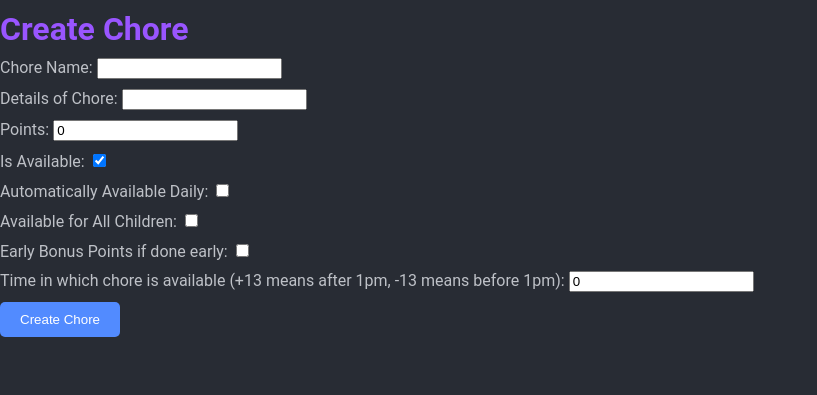
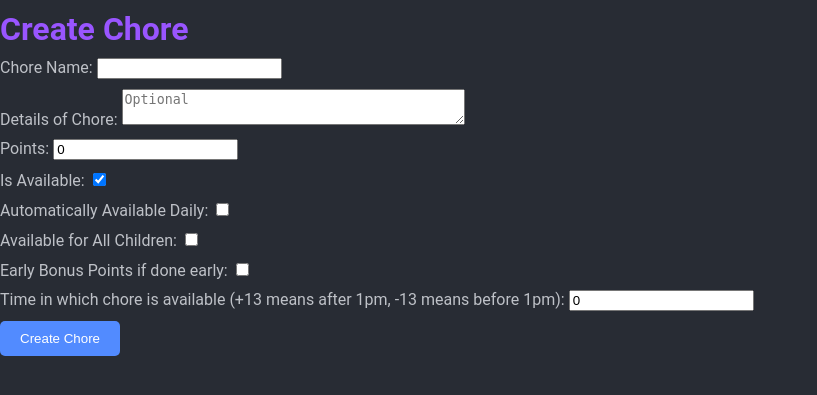
Before and after one commit to emmertex/chore_app, a Django app: page /create_chore/ in a window 1280 px wide. Shown: the top 395 px of the page, without its empty margins (0-817 px from the left). Run offline with Django 5.2, Linux system fonts and the light colour scheme; the visitor is signed in with stand-in values (Sample User, id 1).

Commit message:
just squashing some bugs with the UI

```diff
--- a/chore_app/forms.py
+++ b/chore_app/forms.py
@@ -19,6 +19,7 @@ class ChoreForm(forms.ModelForm):
             'availableTime': 'Time in which chore is available (+13 means after 1pm, -13 means before 1pm)'
         }
         widgets = {
+            'comment': forms.Textarea(attrs={'rows': 2, 'placeholder': 'Optional'}),
             'availableTime': forms.NumberInput(attrs={'type': 'number', 'step': 'any'})
         }
 
@@ -39,6 +40,7 @@ class EditChoreForm(forms.ModelForm):
             'availableTime': 'Time in which chore is available (+ for after, - for before, 0 for always available)'
         }
         widgets = {
+            'comment': forms.Textarea(attrs={'rows': 2, 'placeholder': 'Optional'}),
             'availableTime': forms.NumberInput(attrs={'type': 'number', 'step': 'any'})
         }
 
@@ -78,7 +80,7 @@ class CustomChildChore(forms.ModelForm):
             'comment': 'Any additional comments?'
         }
         widgets = {
-            'comment': forms.Textarea(attrs={'rows': 3, 'placeholder': 'Optional'}),
+            'comment': forms.Textarea(attrs={'rows': 2, 'placeholder': 'Optional'}),
             'points': forms.NumberInput(attrs={'type': 'number', 'step': 'any'})
         }
 
--- a/chore_app/models.py
+++ b/chore_app/models.py
@@ -14,7 +14,7 @@ class User(AbstractUser):
 
 class Chore(models.Model):
     name = models.CharField(max_length=255)
-    comment = models.CharField(max_length=255, default="")
+    comment = models.CharField(max_length=255, default="", blank=True)
     points = models.IntegerField(default=0)
     available = models.BooleanField(default=True)
     daily = models.BooleanField(default=False)
@@ -24,25 +24,22 @@ class Chore(models.Model):
 
 
 class ChoreClaim(models.Model):
-    chore = models.ForeignKey(
-        Chore, on_delete=models.CASCADE, blank=True, null=True, default=None)
+    chore = models.ForeignKey(Chore, on_delete=models.CASCADE, blank=True, null=True, default=None)
     choreName = models.CharField(max_length=255, default="")
-    user = models.ForeignKey(
-        User, on_delete=models.CASCADE, related_name='user_choreclaim')
+    user = models.ForeignKey(User, on_delete=models.CASCADE, related_name='user_choreclaim')
     approved = models.IntegerField(default=0)
     points = models.IntegerField(default=0)
-    comment = models.CharField(max_length=255, default="")
+    comment = models.CharField(max_length=255, default="", blank=True)
 
 
 class PointLog(models.Model):
     user = models.ForeignKey(User, on_delete=models.CASCADE)
     points_change = models.IntegerField(default=0)
-    reason = models.CharField(max_length=255)
+    reason = models.CharField(max_length=255, blank=True)
     chore = models.CharField(max_length=255)
     penalty = models.IntegerField(default=0)
     date_recorded = models.DateTimeField(auto_now_add=True)
-    approver = models.ForeignKey(User, on_delete=models.CASCADE,
-                                 null=True, blank=True, related_name='approver_pointlogs')
+    approver = models.ForeignKey(User, on_delete=models.CASCADE, null=True, blank=True, related_name='approver_pointlogs')
 
 
 class Settings(models.Model):
--- a/chore_app/templates/child_profile.html
+++ b/chore_app/templates/child_profile.html
@@ -75,8 +75,7 @@
                                     {% endif %}
                                 </div>
                         </div>
-                        <div class="choreRight">{{ chore.points }} {% if chore.earlyBonus and bonus %} + {{
-                            chore.points|halve }} {% endif %}</div>
+                        <div class="choreRight">{{ chore.points }} {% if chore.earlyBonus and bonus %} + {{ chore.points|halve }} {% endif %}</div>
                     </div>
                 </div>
                 {% endif %}
@@ -91,8 +90,7 @@
                                     Available Before {{ chore.availableTime|abs_filter }}:00
                                 {% endif %}
                             </div>
-                            <div class="choreRight">{{ chore.points }} {% if chore.earlyBonus and bonus %} + {{
-                                chore.points|halve }} {% endif %}</div>
+                            <div class="choreRight">{{ chore.points }} {% if chore.earlyBonus and bonus %} + {{ chore.points|halve }} {% endif %}</div>
                         </div>
                     </div>
                     {% endfor %}
```
Also changed, not shown: chore_app/templates/parent_profile.html (+4 -3 lines).
